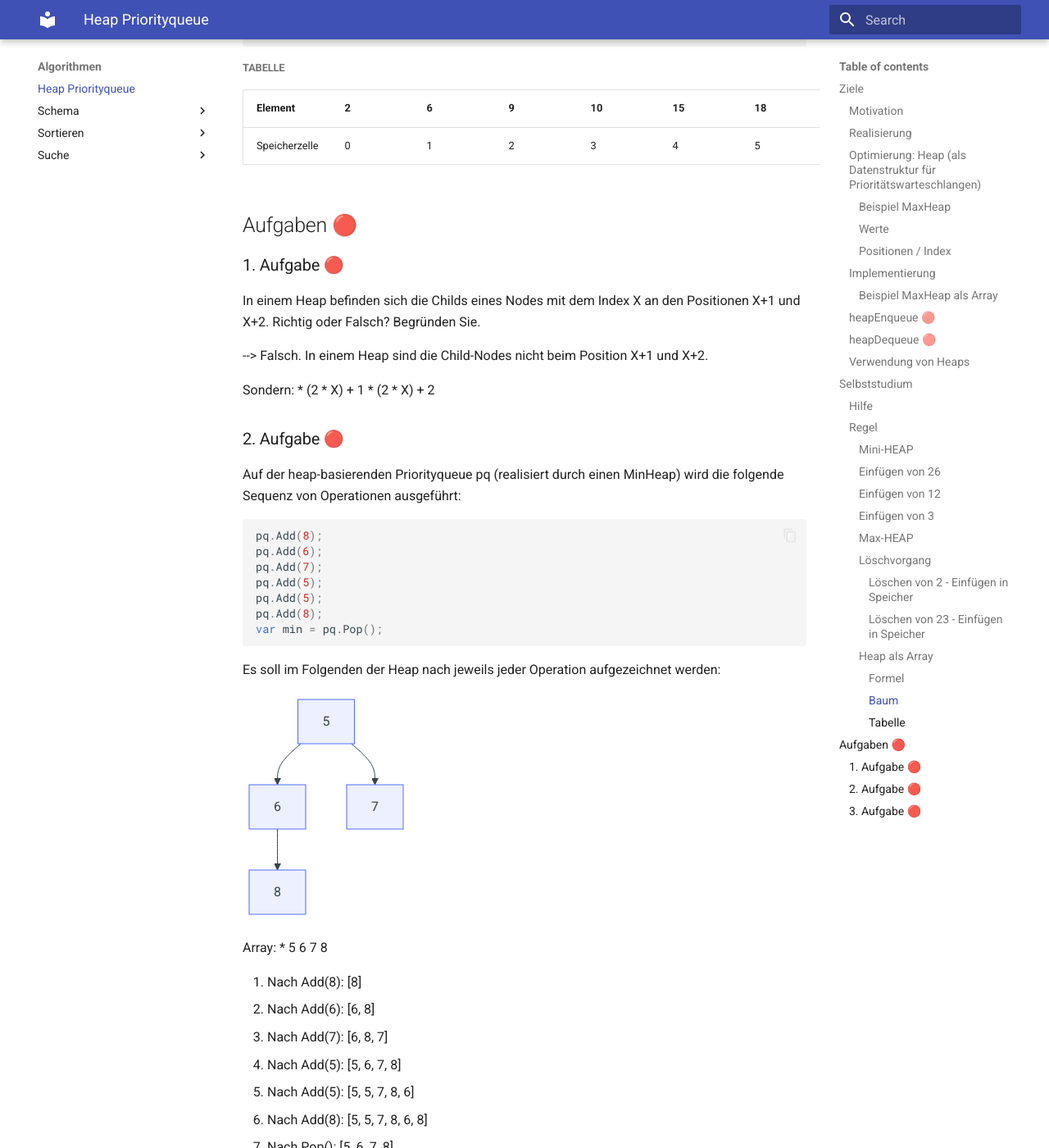
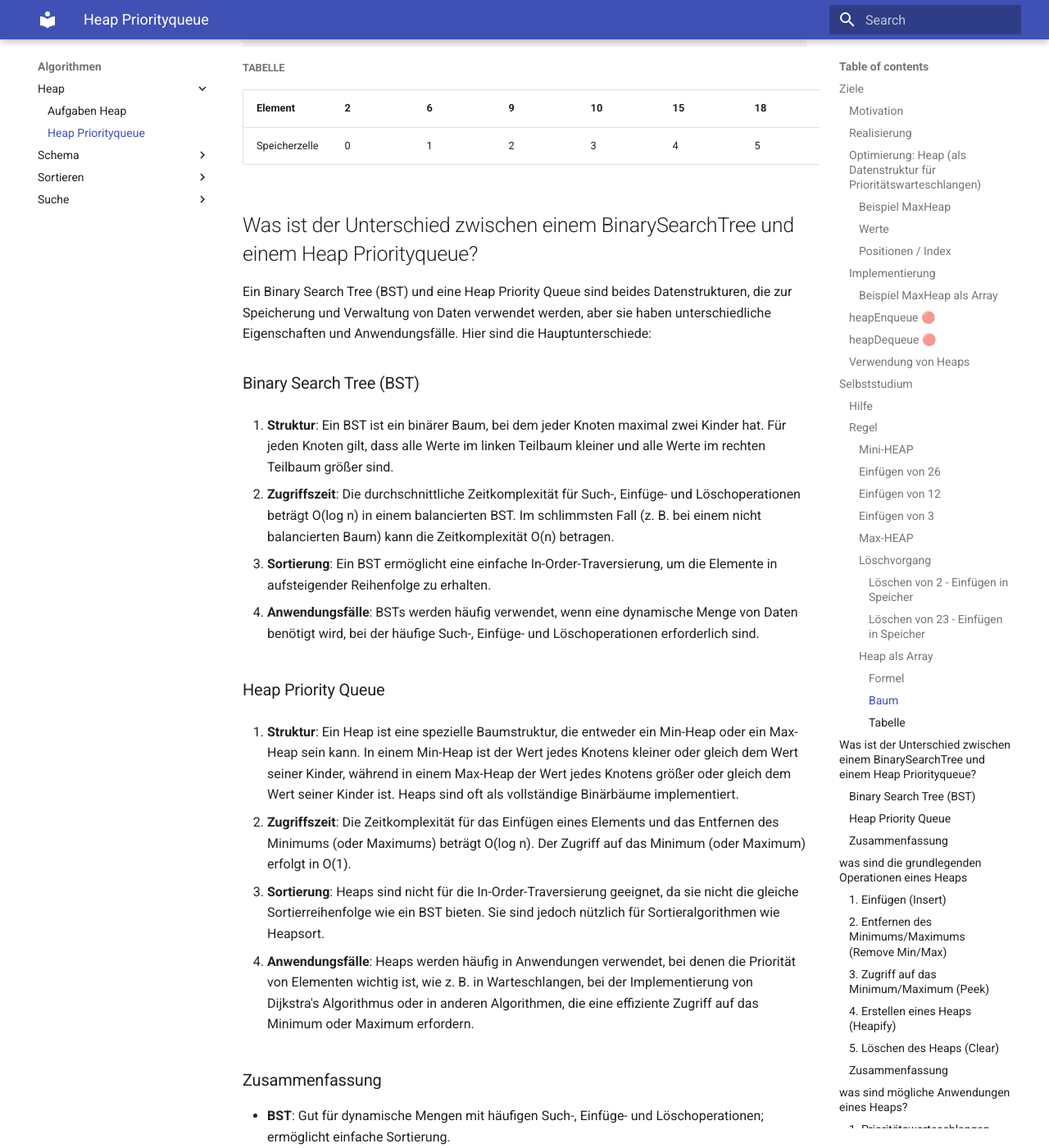
Before and after one commit to tsolenthaler/zbwAlgDs, an MkDocs documentation site: the page built from docs/algorithmen/heap/heap-Priorityqueue.md, in a window 1280 px wide and 1400 px high, scrolled down 8780 px. Shown: the whole window at 82% size. Built offline with MkDocs 1.6.1 and Material for MkDocs 9.7.7, drawn with Linux system fonts in a browser that asks for light colours; some of the changed text lies outside the part shown.

````diff
--- a/docs/algorithmen/heap-Priorityqueue.md
+++ b/docs/algorithmen/heap/heap-Priorityqueue.md
@@ -326,123 +326,104 @@
 | Speicherzelle | 0      | 1   | 2     | 3     | 4    | 5    | 6    | 7    | 8    |
 
 
-## Aufgaben 🔴
+## Was ist der Unterschied zwischen einem BinarySearchTree und einem Heap Priorityqueue?
 
-### 1. Aufgabe 🔴
-In einem Heap befinden sich die Childs eines Nodes mit dem Index X an den Positionen X+1 und X+2. Richtig oder Falsch? Begründen Sie.
+Ein Binary Search Tree (BST) und eine Heap Priority Queue sind beides Datenstrukturen, die zur Speicherung und Verwaltung von Daten verwendet werden, aber sie haben unterschiedliche Eigenschaften und Anwendungsfälle. Hier sind die Hauptunterschiede:
 
---> Falsch. In einem Heap sind die Child-Nodes nicht beim Position X+1 und X+2.
+### Binary Search Tree (BST)
 
-Sondern:
-* (2 * X) + 1
-* (2 * X) + 2
+1. **Struktur**: Ein BST ist ein binärer Baum, bei dem jeder Knoten maximal zwei Kinder hat. Für jeden Knoten gilt, dass alle Werte im linken Teilbaum kleiner und alle Werte im rechten Teilbaum größer sind.
 
-### 2. Aufgabe 🔴
-Auf der heap-basierenden Priorityqueue pq (realisiert durch einen MinHeap) wird die folgende Sequenz
-von Operationen ausgeführt:
+2. **Zugriffszeit**: Die durchschnittliche Zeitkomplexität für Such-, Einfüge- und Löschoperationen beträgt O(log n) in einem balancierten BST. Im schlimmsten Fall (z. B. bei einem nicht balancierten Baum) kann die Zeitkomplexität O(n) betragen.
 
-```C#
-pq.Add(8);
-pq.Add(6);
-pq.Add(7);
-pq.Add(5);
-pq.Add(5);
-pq.Add(8);
-var min = pq.Pop();
-```
+3. **Sortierung**: Ein BST ermöglicht eine einfache In-Order-Traversierung, um die Elemente in aufsteigender Reihenfolge zu erhalten.
 
-Es soll im Folgenden der Heap nach jeweils jeder Operation aufgezeichnet werden:
+4. **Anwendungsfälle**: BSTs werden häufig verwendet, wenn eine dynamische Menge von Daten benötigt wird, bei der häufige Such-, Einfüge- und Löschoperationen erforderlich sind.
 
-``` mermaid
-flowchart TD
-    5 --> 6
-    5 --> 7
-    6 --> 8
-```
+### Heap Priority Queue
 
-Array:
-* 5 6 7 8
+1. **Struktur**: Ein Heap ist eine spezielle Baumstruktur, die entweder ein Min-Heap oder ein Max-Heap sein kann. In einem Min-Heap ist der Wert jedes Knotens kleiner oder gleich dem Wert seiner Kinder, während in einem Max-Heap der Wert jedes Knotens größer oder gleich dem Wert seiner Kinder ist. Heaps sind oft als vollständige Binärbäume implementiert.
 
-1. Nach Add(8): [8]
-2. Nach Add(6): [6, 8]
-3. Nach Add(7): [6, 8, 7]
-4. Nach Add(5): [5, 6, 7, 8]
-5. Nach Add(5): [5, 5, 7, 8, 6]
-6. Nach Add(8): [5, 5, 7, 8, 6, 8]
-7. Nach Pop(): [5, 6, 7, 8]
+2. **Zugriffszeit**: Die Zeitkomplexität für das Einfügen eines Elements und das Entfernen des Minimums (oder Maximums) beträgt O(log n). Der Zugriff auf das Minimum (oder Maximum) erfolgt in O(1).
 
-* minHeap - Der Wert eines Nodes ist kleiner oder gleich den Werten seiner Childs.
+3. **Sortierung**: Heaps sind nicht für die In-Order-Traversierung geeignet, da sie nicht die gleiche Sortierreihenfolge wie ein BST bieten. Sie sind jedoch nützlich für Sortieralgorithmen wie Heapsort.
 
-### 3. Aufgabe 🔴
-Gegeben ist nachfolgendes, korrekt funktionierendes Code-Fragment einer Listen-Klasse:$
+4. **Anwendungsfälle**: Heaps werden häufig in Anwendungen verwendet, bei denen die Priorität von Elementen wichtig ist, wie z. B. in Warteschlangen, bei der Implementierung von Dijkstra's Algorithmus oder in anderen Algorithmen, die eine effiziente Zugriff auf das Minimum oder Maximum erfordern.
 
-```C#
-public class List {
-    private class Node {
-        public int Key;
-        public Node Next;
-    }
+### Zusammenfassung
 
-    private Node head;   // points to the first node of the list.
-    private Node tail;   // points to the last node of the list.
+- **BST**: Gut für dynamische Mengen mit häufigen Such-, Einfüge- und Löschoperationen; ermöglicht einfache Sortierung.
+- **Heap**: Gut für Prioritätswarteschlangen; ermöglicht schnellen Zugriff auf das Minimum oder Maximum, aber nicht auf die gesamte sortierte Reihenfolge.
 
-    // ... more code (insert-method, etc.)
+Beide Datenstrukturen haben ihre eigenen Vor- und Nachteile, und die Wahl zwischen ihnen hängt von den spezifischen Anforderungen der Anwendung ab.
 
-    public bool ContainsKey(int key) {
-        if (this.head == null) {
-            return false;
-        }
+## was sind die grundlegenden Operationen eines Heaps
+Ein Heap ist eine spezielle Baumstruktur, die bestimmte Eigenschaften aufweist, je nachdem, ob es sich um einen Min-Heap oder einen Max-Heap handelt. Die grundlegenden Operationen eines Heaps sind:
 
-        if (this.head.Key == key) {
-            return true;
-        }
+### 1. Einfügen (Insert)
+- **Beschreibung**: Fügt ein neues Element in den Heap ein.
+- **Vorgehen**:
+  - Das Element wird zunächst am Ende des Heaps (in der letzten Position des Arrays) hinzugefügt.
+  - Danach wird das Element "nach oben" (up-heap oder bubble-up) verschoben, um die Heap-Eigenschaft wiederherzustellen. Dies geschieht, indem das Element mit seinem Elternknoten verglichen wird und gegebenenfalls vertauscht wird, bis die Heap-Eigenschaft erfüllt ist.
+- **Zeitkomplexität**: O(log n)
 
-        if (this.head == this.tail) {
-            return false;
-        }
+### 2. Entfernen des Minimums/Maximums (Remove Min/Max)
+- **Beschreibung**: Entfernt das kleinste Element (im Min-Heap) oder das größte Element (im Max-Heap) aus dem Heap.
+- **Vorgehen**:
+  - Das Wurzelelement (das Minimum oder Maximum) wird entfernt.
+  - Das letzte Element im Heap wird an die Wurzelposition verschoben.
+  - Danach wird das Element "nach unten" (down-heap oder bubble-down) verschoben, um die Heap-Eigenschaft wiederherzustellen. Dies geschieht, indem das Element mit seinen Kindknoten verglichen wird und gegebenenfalls vertauscht wird, bis die Heap-Eigenschaft erfüllt ist.
+- **Zeitkomplexität**: O(log n)
 
-        Node node = this.head;
-        do {
-            node = node.Next;
-            if (node.Key == key) {
-                return true;
-            }
-        } while (node != tail);
+### 3. Zugriff auf das Minimum/Maximum (Peek)
+- **Beschreibung**: Gibt das kleinste Element (im Min-Heap) oder das größte Element (im Max-Heap) zurück, ohne es zu entfernen.
+- **Vorgehen**: Das Wurzelelement wird einfach zurückgegeben.
+- **Zeitkomplexität**: O(1)
 
-        return false;
-    }
-}
-```
+### 4. Erstellen eines Heaps (Heapify)
+- **Beschreibung**: Wandelt ein unsortiertes Array in einen Heap um.
+- **Vorgehen**:
+  - Dies kann durch die Anwendung der "down-heap"-Operation auf alle nicht-blattknoten des Baums erfolgen, beginnend von den letzten Elternknoten bis zur Wurzel.
+- **Zeitkomplexität**: O(n)
 
-Es soll nun die Methode ContainsKeySentinel erstellt werden, welche von aussen gesehen gleich funktioniert wie ContainsKey, aber unter Anwendung eines Sentinels. Dabei darf der Klasse keine weiteren Attribute oder Methoden hinzugefügt werden.
+### 5. Löschen des Heaps (Clear)
+- **Beschreibung**: Entfernt alle Elemente aus dem Heap.
+- **Vorgehen**: In der Regel wird einfach der Speicher, der für den Heap verwendet wird, freigegeben.
+- **Zeitkomplexität**: O(1) (aber das Freigeben des Speichers kann je nach Implementierung variieren)
 
-```C#
-public bool ContainsKeySentinel(int key) {
-    // Erstellen eines Sentinel-Knotens
-    Node sentinel = new Node { Key = int.MinValue, Next = null };
+### Zusammenfassung
+Die grundlegenden Operationen eines Heaps sind das Einfügen von Elementen, das Entfernen des Minimums oder Maximums, der Zugriff auf das Minimum oder Maximum und das Erstellen eines Heaps aus einem unsortierten Array. Diese Operationen ermöglichen es, Heaps effizient für verschiedene Anwendungen, wie z. B. Prioritätswarteschlangen, zu nutzen.
 
-    // Wenn die Liste leer ist, gibt es keinen Schlüssel
-    if (this.head == null) {
-        return false;
-    }
+## was sind mögliche Anwendungen eines Heaps?
 
-    // Verknüpfen des Sentinel-Knotens am Ende der Liste
-    Node current = this.head;
-    while (current.Next != null) {
-        current = current.Next;
-    }
-    current.Next = sentinel; // Sentinel am Ende der Liste hinzufügen
+Heaps sind vielseitige Datenstrukturen, die in verschiedenen Anwendungen und Algorithmen eingesetzt werden. Hier sind einige der häufigsten Anwendungen von Heaps:
 
-    // Durchlaufen der Liste bis zum Sentinel
-    Node node = this.head;
-    while (node.Key != key) {
-        node = node.Next;
-        if (node == sentinel) {
-            return false; // Schlüssel nicht gefunden
-        }
-    }
+### 1. **Prioritätswarteschlangen**
+- Heaps werden häufig zur Implementierung von Prioritätswarteschlangen verwendet, in denen Elemente mit unterschiedlichen Prioritäten verarbeitet werden. Der Zugriff auf das Element mit der höchsten oder niedrigsten Priorität erfolgt effizient.
 
-    return true; // Schlüssel gefunden
-}
+### 2. **Heapsort**
+- Heapsort ist ein effizienter Sortieralgorithmus, der einen Heap verwendet, um eine Liste von Elementen zu sortieren. Der Algorithmus hat eine Zeitkomplexität von O(n log n) und ist in der Lage, die Elemente in-place zu sortieren.
 
-```
+### 3. **Dijkstra's Algorithmus**
+- In Graphenalgorithmen, wie Dijkstra's Algorithmus zur Berechnung der kürzesten Wege, wird ein Min-Heap verwendet, um die Knoten mit den geringsten Kosten effizient zu verwalten.
+
+### 4. **Prim's Algorithmus**
+- Ähnlich wie bei Dijkstra's Algorithmus wird ein Min-Heap auch in Prim's Algorithmus verwendet, um den minimalen Spannbaum eines Graphen zu finden.
+
+### 5. **Kleinste oder größte k-Elemente**
+- Heaps können verwendet werden, um die k kleinsten oder größten Elemente aus einer großen Menge von Daten effizient zu extrahieren. Ein Min-Heap kann verwendet werden, um die k kleinsten Elemente zu finden, während ein Max-Heap für die k größten Elemente verwendet werden kann.
+
+### 6. **Medianfindung**
+- Heaps können in Kombination verwendet werden, um den Median einer Datenmenge effizient zu finden. Ein Min-Heap und ein Max-Heap können verwendet werden, um die beiden Hälften der Daten zu verwalten, sodass der Median schnell abgerufen werden kann.
+
+### 7. **Event-Simulation**
+- In der Simulation von Ereignissen, wie z. B. in der Computeranimation oder der Netzwerk-Simulation, können Heaps verwendet werden, um Ereignisse nach ihrem Zeitpunkt zu priorisieren und zu verarbeiten.
+
+### 8. **Job-Scheduling**
+- In Betriebssystemen können Heaps verwendet werden, um Prozesse oder Jobs basierend auf ihrer Priorität zu planen und zu verwalten.
+
+### 9. **Kombinierte Datenstrukturen**
+- Heaps können auch in anderen Datenstrukturen wie Fibonacci-Heaps oder Binomial-Heaps verwendet werden, die zusätzliche Funktionen und Effizienz bieten.
+
+### Zusammenfassung
+Heaps sind eine leistungsfähige Datenstruktur, die in vielen Bereichen der Informatik und Softwareentwicklung Anwendung findet, insbesondere in Algorithmen, die mit Prioritäten, Sortierung und Graphen arbeiten. Ihre Effizienz bei bestimmten Operationen macht sie zu einer bevorzugten Wahl für viele Probleme.
````
Also changed, not shown: docs/algorithmen/heap/aufgabe.md (added, +122 -0 lines).
